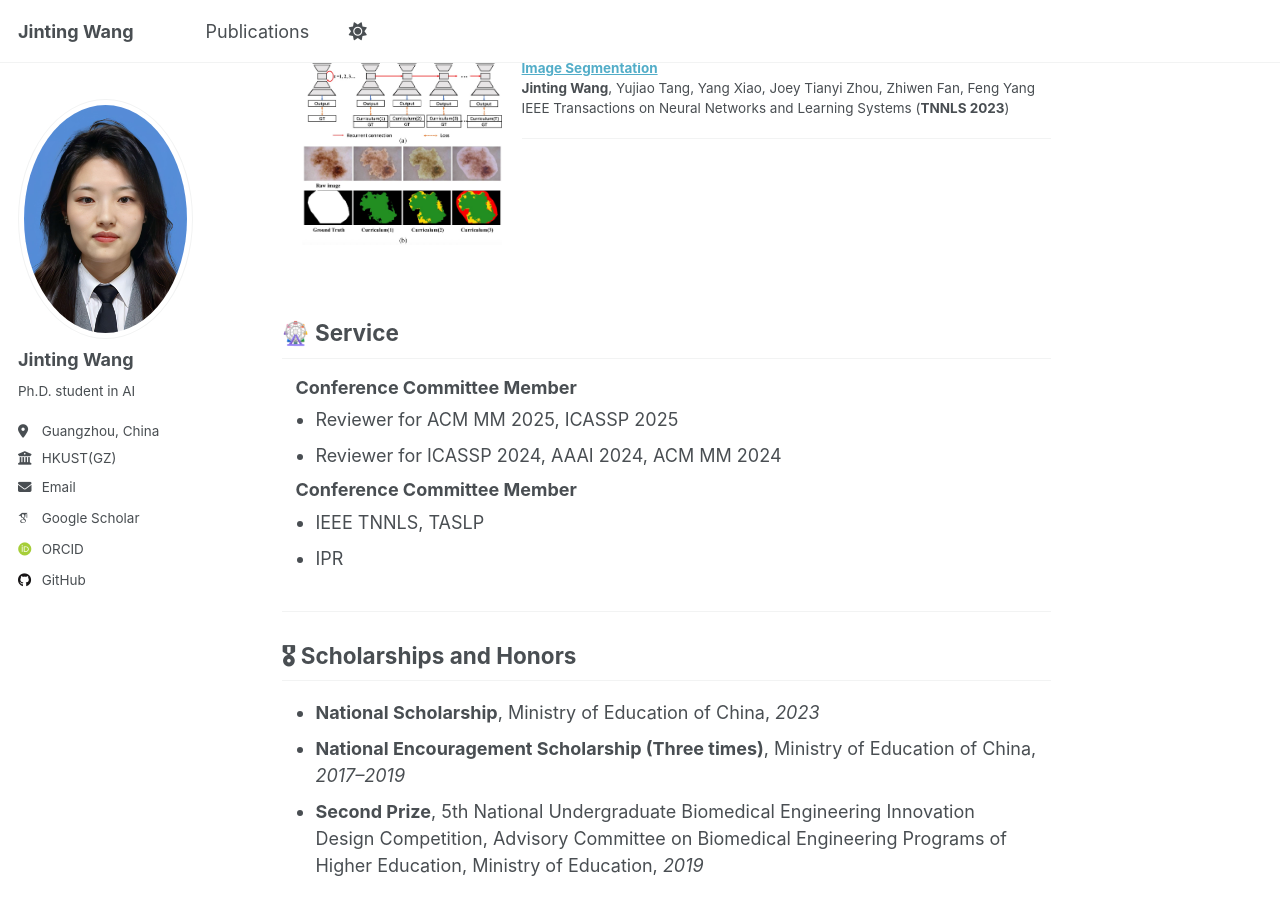
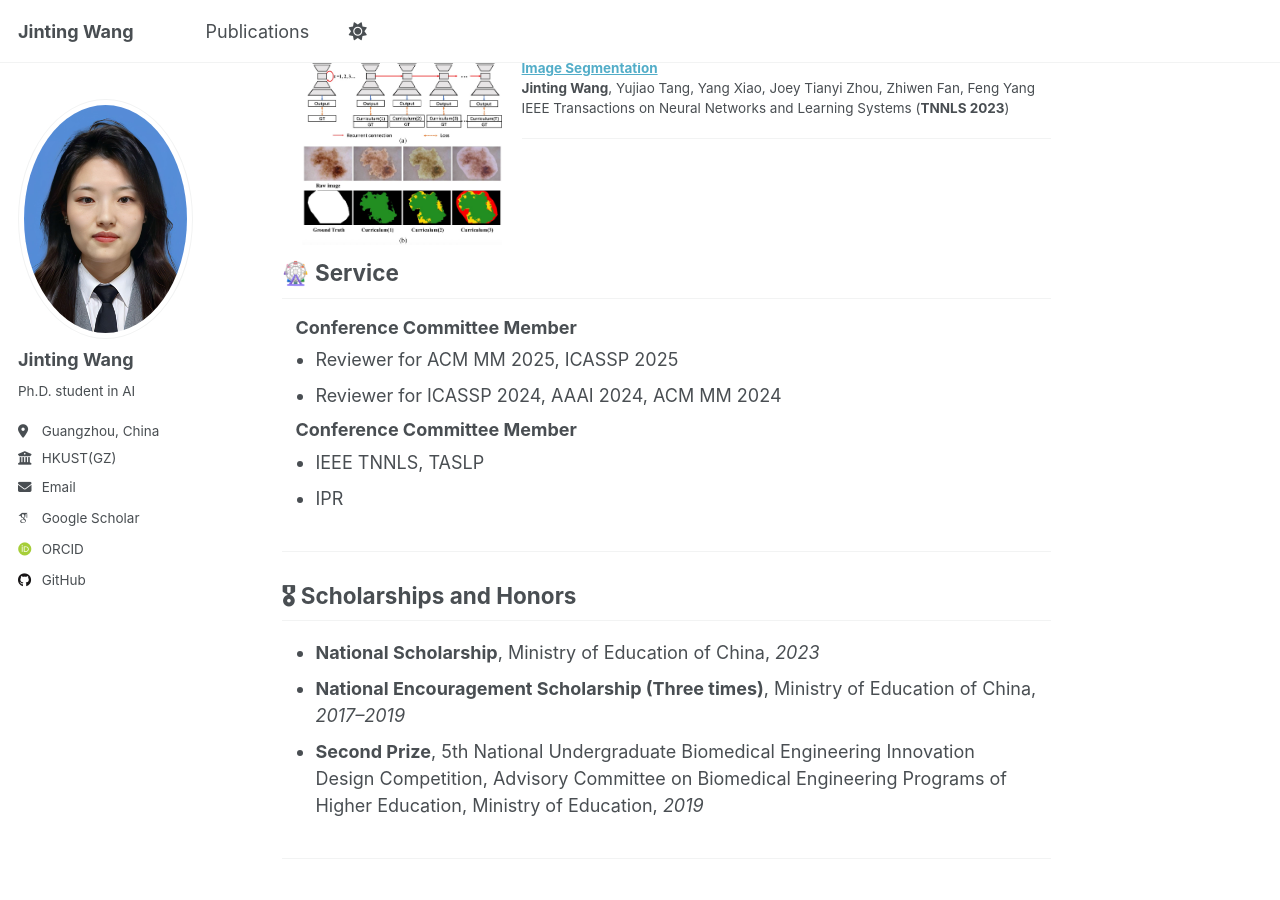
Before and after one commit to beria-moon/Beria.github.io, a Jekyll site: the page built from _pages/about.md, in a window 1280 px wide and 900 px high, scrolled down 1384 px. Built offline with Jekyll 4.4.1, drawn with Linux system fonts in a browser that asks for light colours; some web fonts are replaced.

Commit message:
Update about.md

```diff
--- a/_pages/about.md
+++ b/_pages/about.md
@@ -95,7 +95,7 @@ TaiChiNet: Negative-Positive Cross-Attention Network for Breast Lesion Segmentat
   <dd><strong>Jinting Wang</strong>, Yujiao Tang, Yang Xiao, Joey Tianyi Zhou, Zhiwen Fan, Feng Yang</dd>
   <dd><strong class="First"></strong> IEEE Transactions on Neural Networks and Learning Systems (<strong>TNNLS 2023</strong>)</dd>
 </dl>
-<hr style="margin-top: 20px; margin-bottom: 180px;">
+<hr style="margin-top: 20px; margin-bottom: 120px;">
 
 
 <h2 style="display: block; clear: both; margin: 20px 0 8px 0;">🎡 Service</h2>
```
